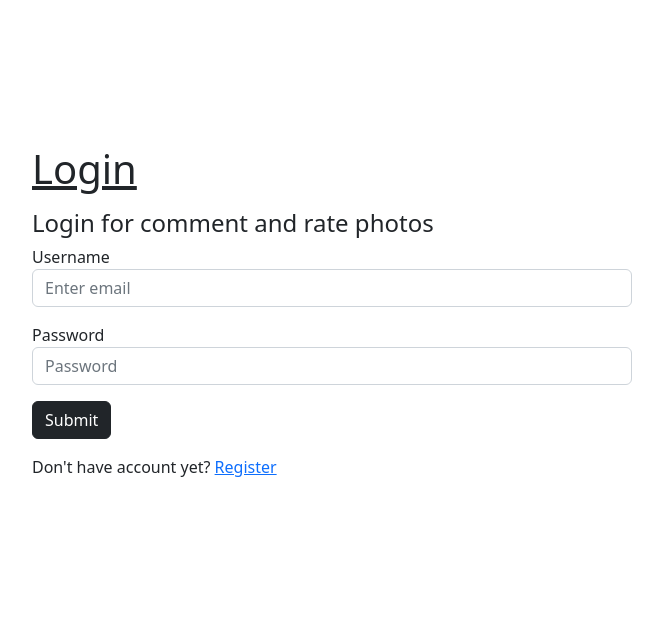
After one commit to likeprogrsv/Photography_website, a Django app: page /login in a window 1280 px wide. The commit adds this page. Shown: the top 639 px of the page, without its empty margins (308-971 px from the left). Run offline with Django 4.2, Linux system fonts and the light colour scheme.

Commit message:
i've created: venv on vscode; login user page; random photos; began creating register form

```diff
--- a/taskmanager/main/static/main/base.css
+++ b/taskmanager/main/static/main/base.css
@@ -19,3 +19,53 @@
   padding-top: .5rem!important;
   padding-bottom: .5rem!important;
 }
+
+.card-img-top{
+  max-height: 220px;
+  min-height: 150px;
+  object-fit: cover;
+}
+.img-text-container {
+position: relative;
+}
+
+.inner {
+position: absolute;
+top: 100%;
+transform: translate(0%, -70%);
+background-color: rgba(255,255,255,0.2);
+color: rgb(255, 255, 255);
+padding: 10px;
+}
+.card-img-wrap {
+overflow: hidden;
+position: relative;
+}
+.card-img-wrap:after {
+content: '';
+position: absolute;
+top: 0; left: 0; right: 0; bottom: 0;
+background: rgba(255,255,255,0.3);
+opacity: 0;
+transition: opacity .25s;
+}
+.card-img-wrap img {
+transition: transform .25s;
+width: 100%;
+}
+.card-img-wrap:hover img {
+transform: scale(1.2);
+}
+.card-img-wrap:hover:after {
+opacity: 1;
+}
+
+.login--wrapper{
+  display: flex;
+  height: 80vh;
+  align-items: center;
+  justify-content: center;
+}
+.form{
+  width: 600px ;
+}
--- /dev/null
+++ b/taskmanager/main/templates/main/login_register.html
@@ -0,0 +1,49 @@
+<!DOCTYPE html>
+<html lang="en">
+<head>
+    <meta charset="UTF-8">
+    <meta http-equiv="X-UA-Compatible" content="IE=edge">
+    <meta name="viewport" content="width=device-width, initial-scale=1.0">
+    <title>Login/Register</title>
+
+    <link href="https://cdn.jsdelivr.net/npm/bootstrap@5.2.2/dist/css/bootstrap.min.css" rel="stylesheet"
+    integrity="sha384-Zenh87qX5JnK2Jl0vWa8Ck2rdkQ2Bzep5IDxbcnCeuOxjzrPF/et3URy9Bv1WTRi" crossorigin="anonymous">
+
+    {% load static %}
+    <link rel="stylesheet" href="{% static 'main/base.css' %}">
+
+</head>
+<body>
+  <div class='container'>
+    <div class='login--wrapper'>
+
+      {% if page == 'login' %}
+
+      <form method='POST' class='form'>
+        {% csrf_token %}
+        <h1 class='mb-3'><u>Login</u></h1>
+        <h4>Login for comment and rate photos</h4>
+          <div class="form-group mb-3">
+            <label for="exampleInputEmail1">Username</label>
+            <input type="text" class="form-control" name=username id="exampleInputEmail1" aria-describedby="emailHelp" placeholder="Enter email">
+          </div>
+          <div class="form-group mb-3">
+            <label for="exampleInputPassword1">Password</label>
+            <input type="password" class="form-control" name=password id="exampleInputPassword1" placeholder="Password">
+          </div>
+          <button type='submit' class='btn btn-primary btn-dark mb-3'>Submit</button>
+          <p>Don't have account yet? <a href="{% url 'register' %}">Register</a></p>
+      </form>
+
+      {% else %}
+        <form method='POST' class='form'>
+          {% csrf_token %}
+          {{form}}
+          <button type='submit' class='btn btn-primary btn-dark mb-3'>Submit</button>
+          <p>Already have an account? <a href="{% url 'login' %}">Login</a></p>
+        </form>
+      {% endif %}
+    </div>
+  </div>
+</body>
+</html>
--- a/taskmanager/main/urls.py
+++ b/taskmanager/main/urls.py
@@ -6,6 +6,9 @@ from django.conf import settings
 
 urlpatterns = [
     path('', views.index, name='home'),
+    path('login', views.loginUser, name='login'),
+    path('logout', views.logoutUser, name='logout'),
+    path('register', views.registerUser, name='register'),
     path('about', views.about, name='about'),
     path('photography/<int:photo_id>', views.photography, name='photography')
 ]
--- a/taskmanager/main/views.py
+++ b/taskmanager/main/views.py
@@ -1,15 +1,49 @@
-from django.shortcuts import render
+import imp
+from tkinter.messagebox import NO
+from django.shortcuts import render, redirect
 from django.http import HttpResponse, Http404
 from .models import Photos
+import random
+from django.contrib.auth import authenticate, login, logout
+from django.contrib.auth.decorators import login_required
+# from django.contrib.auth.forms import UserCreationForm
+
+num_rand_photos = 6
+
+
+def loginUser(request):
+    page ='login'
+    if request.method == 'POST':
+        username = request.POST['username']
+        password = request.POST['password']
+
+        user = authenticate(request, username=username, password=password)
+
+        if user is not None:
+            login(request, user)
+            return redirect('home')
+    return render(request, 'main/login_register.html', {'page': page})
+
+
+def logoutUser(request):
+    logout(request)
+    return redirect('home')
+
+
+def registerUser(request):
+    page = 'register'
+    form = UserCreationForm()
+    context = {'form': form, 'page': page}
+    return render(request, 'main/login_register.html', context)
 
 
 def index(request):
     all_photos = Photos.objects.all()
-    context = {'all_photos': all_photos}
-
+    random_photos = random.sample(list(all_photos), num_rand_photos)
+    context = {'all_photos': all_photos, 'random_photos': random_photos}
     return render(request, 'main/index.html', context)
 
-
+@login_required(login_url='login')
 def about(request):
     return render(request, 'main/about.html')
 
```
Also changed, not shown: product.css (deleted, +0 -69 lines), taskmanager/main/forms.py (added, +9 -0 lines), taskmanager/main/templates/main/base.html (+20 -47 lines), taskmanager/main/templates/main/photography.html (+25 -2 lines), taskmanager/main/static/main/galaxy.svg (added), taskmanager/main/templates/main/index.html (line endings or trailing spaces).
